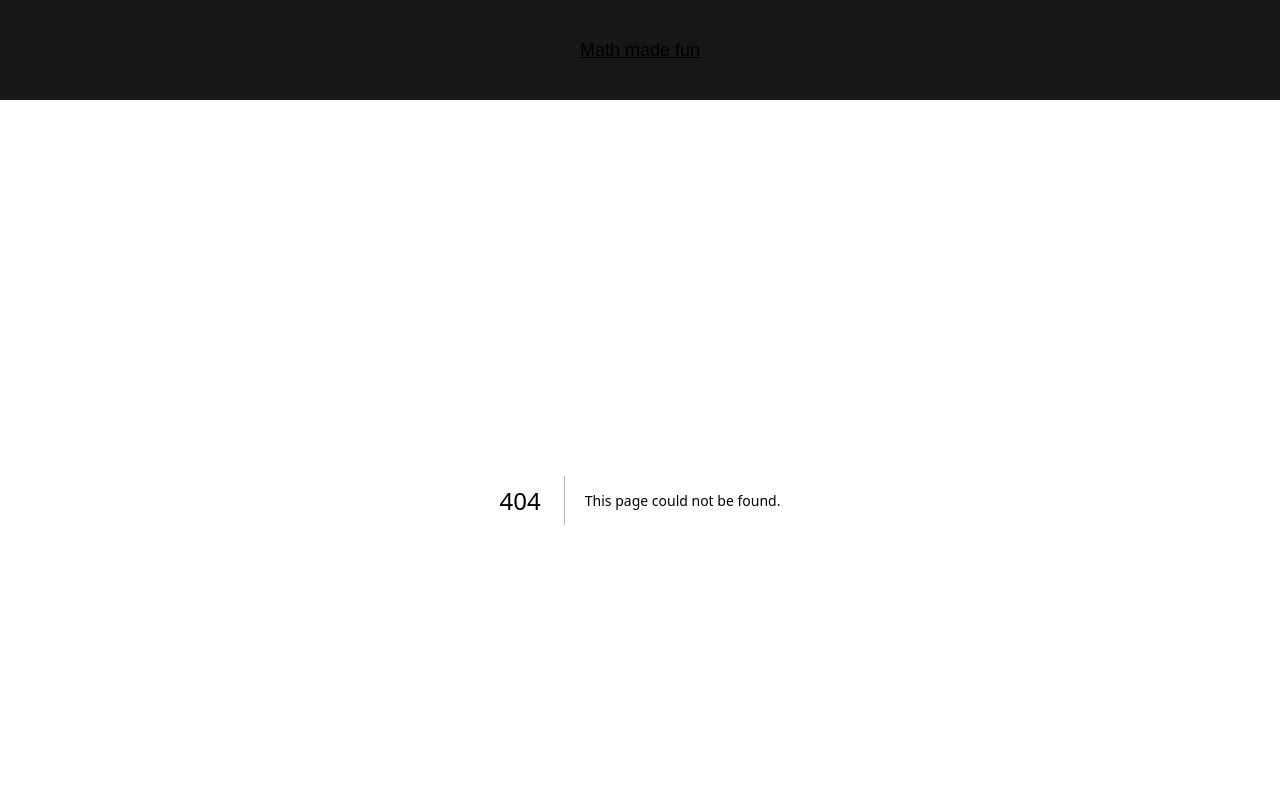
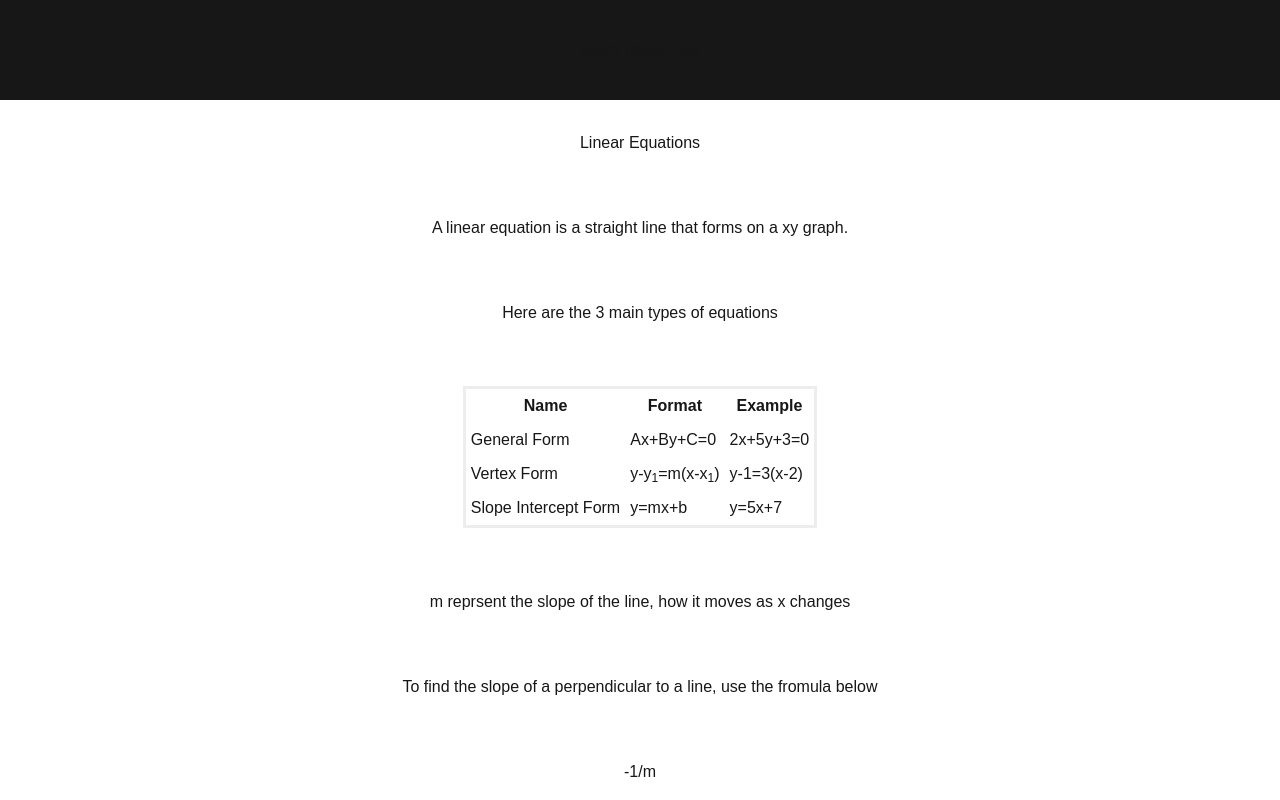
Before and after one commit to RisingSatalite/math-made-fun, a Next.js app: page /grade9/linearEquations in a window 1280 px wide. Before the commit this address had no page. Shown: the top 800 px of the page. Built offline with nearby package versions, Linux system fonts and the light colour scheme.

Commit message:
linear equations

```diff
--- /dev/null
+++ b/src/app/grade9/linearEquations/page.js
@@ -0,0 +1,39 @@
+export default function LInearEquations() {
+  return (
+    <div className="grid items-center justify-items-center min-h-screen">
+      <h1>Linear Equations</h1>
+      <p>A linear equation is a straight line that forms on a xy graph.</p>
+      <p>Here are the 3 main types of equations</p>
+      <table>
+        <thead>
+          <tr>
+            <th>Name</th>
+            <th>Format</th>
+            <th>Example</th>
+          </tr>
+        </thead>
+        <tbody>
+          <tr>
+            <td>General Form</td>
+            <td>Ax+By+C=0</td>
+            <td>2x+5y+3=0</td>
+          </tr>
+          <tr>
+            <td>Vertex Form</td>
+            <td>y-y<sub>1</sub>=m(x-x<sub>1</sub>)</td>
+            <td>y-1=3(x-2)</td>
+          </tr>
+          <tr>
+            <td>Slope Intercept Form</td>
+            <td>y=mx+b</td>
+            <td>y=5x+7</td>
+          </tr>
+        </tbody>
+      </table>
+      <p>m reprsent the slope of the line, how it moves as x changes</p>
+      <p>To find the slope of a perpendicular to a line, use the fromula below</p>
+      <p>-1/m</p>
+      <p>Where m represnts the slope of the original line.</p>
+    </div>
+  );
+}
--- a/src/app/grade9/page.js
+++ b/src/app/grade9/page.js
@@ -6,7 +6,7 @@ export default function Home() {
   const [coorindates, setCoorindates] = useState("")
 
   return (
-    <div className="grid grid-rows-[20px_1fr_20px] items-center justify-items-center min-h-screen p-8 pb-20 gap-16 sm:p-20 font-[family-name:var(--font-geist-sans)]">
+    <div className="grid grid-rows-[20px_1fr_20px] items-center justify-items-center min-h-screen p-8 pb-20 gap-16 sm:p-20">
       Math made fun
 
       Grade 9 math include several units
@@ -18,7 +18,10 @@ export default function Home() {
         <ul>Power and Exponents</ul>
         <ul>Rational Number</ul>
         <ul>Polynomials</ul>
-        <ul>Linear Equations</ul>
+        <div>
+          <ul>Linear Equations</ul>
+          <a href={`/grade9/linearEquations`}>{`Linear Equations notes`}</a>
+        </div>
         <div>
           <ul>Measurement</ul>
           <span>Covers conversion between units, metric and imperial units</span>
```
